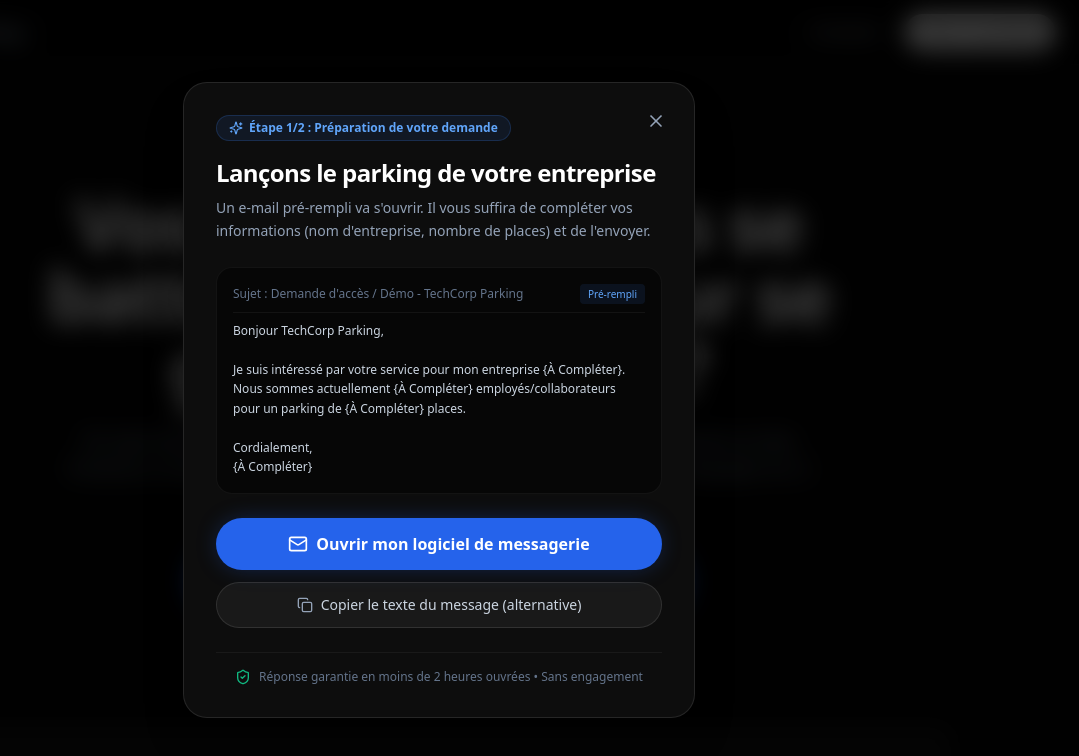
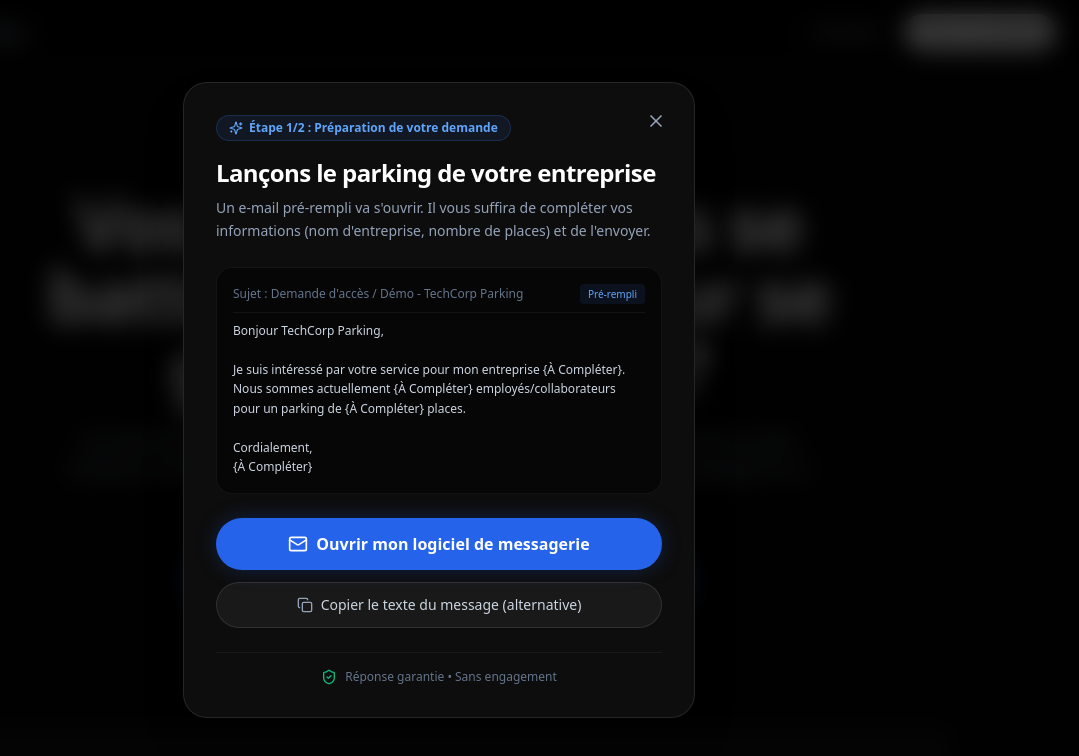
Before and after one commit to robinird/parking-application-multi-entreprises-LP, a Next.js app: page / in a window 1280 px wide. Both pictures are taken after a click on the button "Créer un parking". Shown: the top 756 px of the page, without its empty margins (201-1280 px from the left). Built offline with nearby package versions, Linux system fonts and the light colour scheme; grey boxes are pictures that could not be loaded.

Commit message:
Update DemoModal.tsx

```diff
--- a/components/DemoModal.tsx
+++ b/components/DemoModal.tsx
@@ -117,7 +117,7 @@
 
             <div className="mt-6 pt-4 border-t border-white/5 flex items-center justify-center gap-2 text-xs text-slate-500">
               <ShieldCheck className="w-4 h-4 text-emerald-500" />
-              <span>Réponse garantie en moins de 2 heures ouvrées • Sans engagement</span>
+              <span>Réponse garantie • Sans engagement</span>
             </div>
           </motion.div>
         </div>
```
